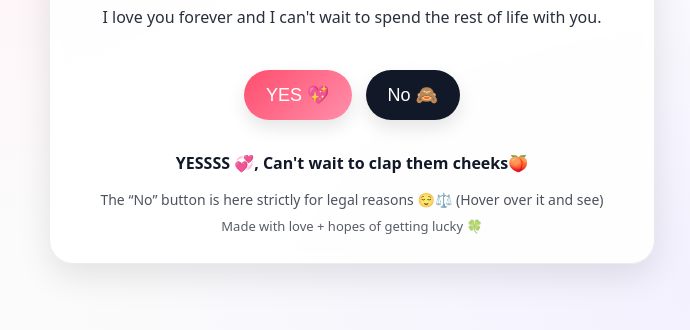
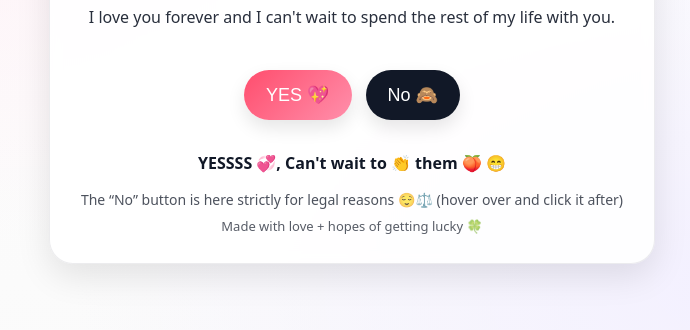
Before and after one commit to Yakatout/ally-valentine, a plain HTML site: page index.html in a window 1280 px wide. Both pictures are taken after a click on the button "YES 💖". Shown: the part 358-688 px from the top of the page, without its empty margins (288-978 px from the left). Drawn offline with Linux system fonts and the light colour scheme.

Commit message:
Update index.html

```diff
--- a/index.html
+++ b/index.html
@@ -97,7 +97,7 @@
     </div>
 
     <div class="toast" id="toast"></div>
-    <div class="note">The “No” button is here strictly for legal reasons 😌⚖️ (Hover over it and see)</div>
+    <div class="note">The “No” button is here strictly for legal reasons 😌⚖️ (hover over and click it after)</div>
     <div class="tiny">Made with love + hopes of getting lucky 🍀</div>
   </div>
 
@@ -176,8 +176,8 @@
     }, { passive: false });
 
     yesBtn.addEventListener("click", () => {
-      toast.textContent = "YESSSS 💞, Can't wait to clap them cheeks🍑";
-      subtitle.textContent = "I love you forever and I can't wait to spend the rest of life with you.";
+      toast.textContent = "YESSSS 💞, Can't wait to 👏 them 🍑 😁";
+      subtitle.textContent = "I love you forever and I can't wait to spend the rest of my life with you.";
 
       // soft heart confetti
       for (let i = 0; i < 24; i++) {
@@ -198,7 +198,7 @@
     });
 
     noBtn.addEventListener("click", () => {
-      toast.textContent = "Fair 🤍 I still choose you, always.";
+      toast.textContent = "Dafuq you mean no. Try again...";
       subtitle.innerHTML = '<img src="dafuq.jpeg" class="subtitle-image">';
     });
   </script>
```
